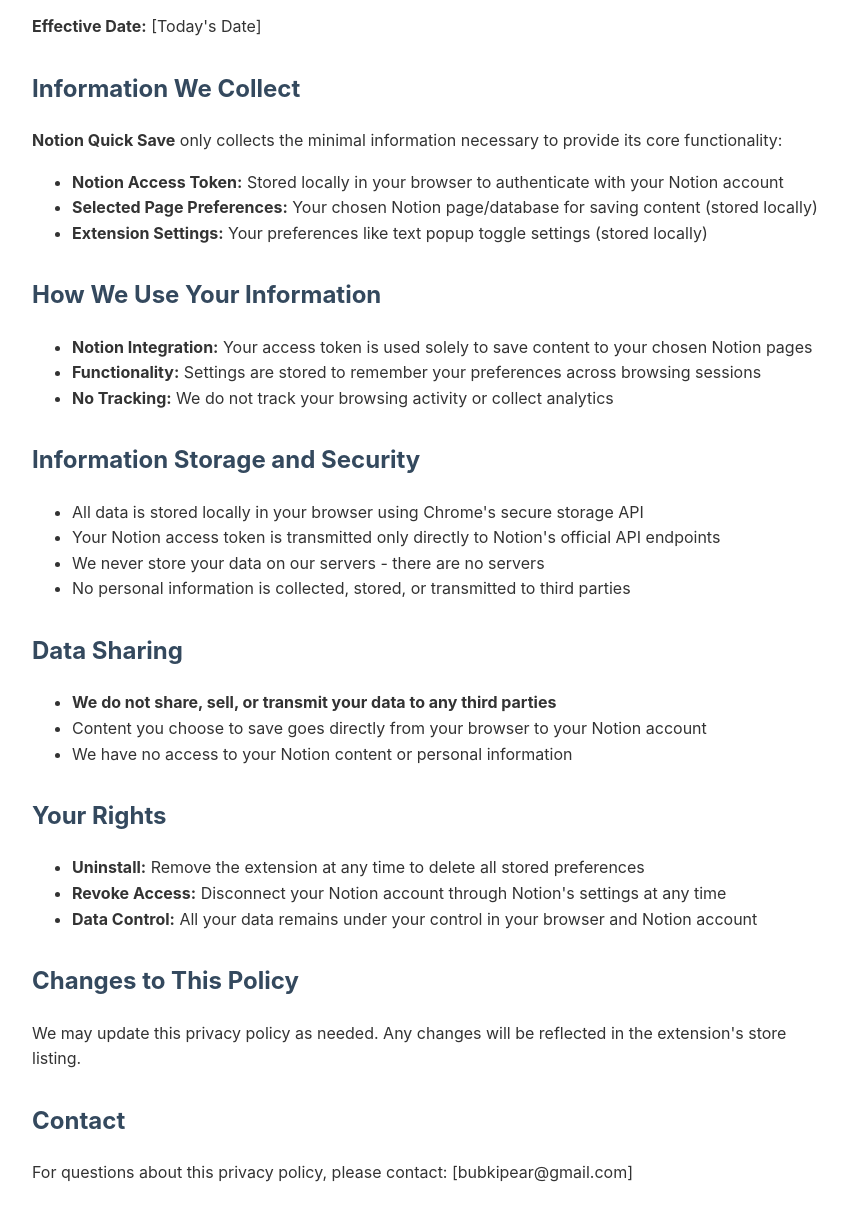
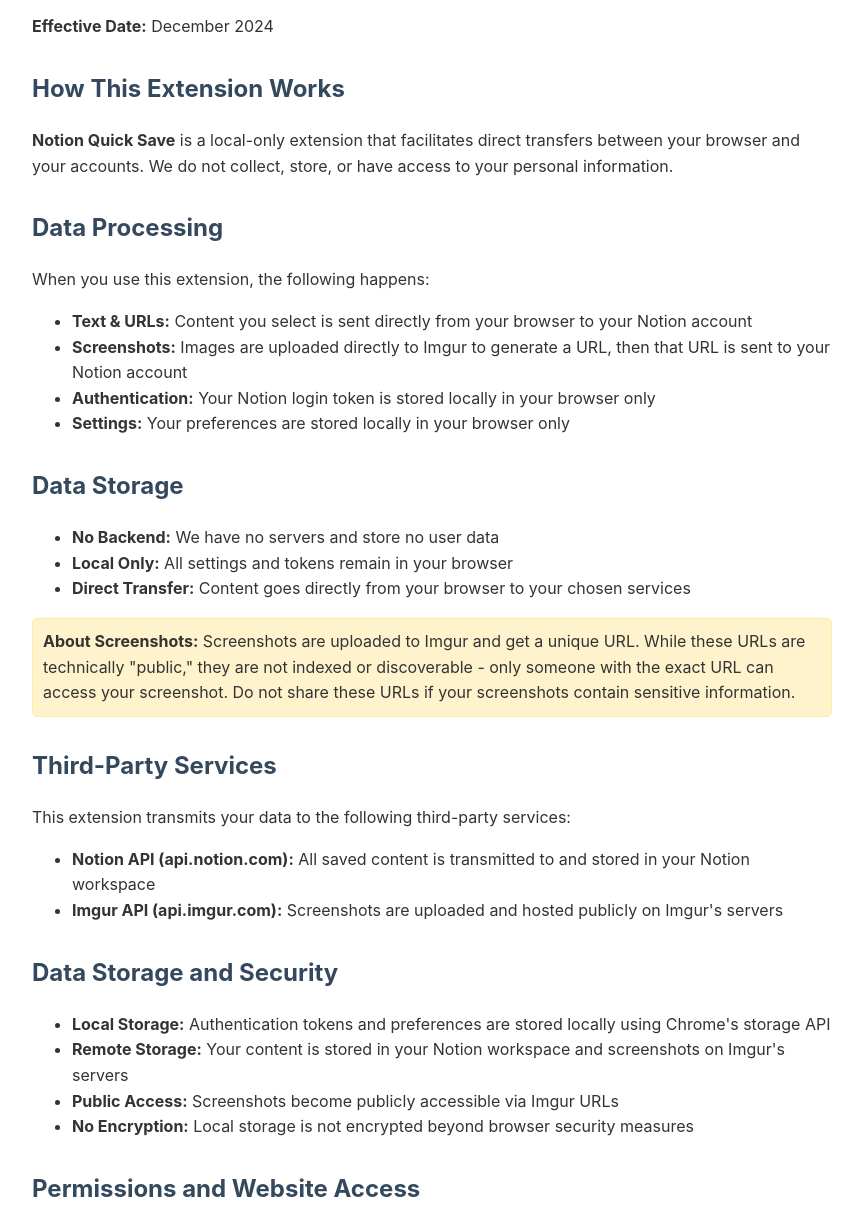
Before and after one commit to bubkipear/notion-quick-save-privacy, a plain HTML site: page index.html in a window 1280 px wide. Shown: the part 120-1331 px from the top of the page, without its empty margins (208-1071 px from the left). Drawn offline with Linux system fonts and the light colour scheme.

Commit message:
Update index.html

```diff
--- a/index.html
+++ b/index.html
@@ -6,8 +6,7 @@
     <title>Notion Quick Save - Privacy Policy</title>
     <style>
         body {
-              font-family: -apple-system, BlinkMacSystemFont, 'Segoe UI',
-  Roboto, sans-serif;
+            font-family: -apple-system, BlinkMacSystemFont, 'Segoe UI', Roboto, sans-serif;
             max-width: 800px;
             margin: 0 auto;
             padding: 40px 20px;
@@ -16,72 +15,94 @@
         }
         h1 { color: #2c3e50; }
         h2 { color: #34495e; margin-top: 30px; }
+        .warning {
+            background: #fff3cd;
+            border: 1px solid #ffeaa7;
+            padding: 10px;
+            border-radius: 5px;
+            margin: 15px 0;
+        }
     </style>
 </head>
 <body>
     <h1>Privacy Policy for Notion Quick Save</h1>
-      <p><strong>Effective Date:</strong> [Today's Date]</p>
+    <p><strong>Effective Date:</strong> December 2024</p>
 
-      <h2>Information We Collect</h2>
-      <p><strong>Notion Quick Save</strong> only collects the minimal
-  information necessary to provide its core functionality:</p>
+    <h2>How This Extension Works</h2>
+    <p><strong>Notion Quick Save</strong> is a local-only extension that facilitates direct transfers between your browser and your accounts. We do not collect, store, or have access to your personal information.</p>
+
+    <h2>Data Processing</h2>
+    <p>When you use this extension, the following happens:</p>
     <ul>
-          <li><strong>Notion Access Token:</strong> Stored locally in your
-  browser to authenticate with your Notion account</li>
-          <li><strong>Selected Page Preferences:</strong> Your chosen Notion
-  page/database for saving content (stored locally)</li>
-          <li><strong>Extension Settings:</strong> Your preferences like text
-  popup toggle settings (stored locally)</li>
+        <li><strong>Text & URLs:</strong> Content you select is sent directly from your browser to your Notion account</li>
+        <li><strong>Screenshots:</strong> Images are uploaded directly to Imgur to generate a URL, then that URL is sent to your Notion account</li>
+        <li><strong>Authentication:</strong> Your Notion login token is stored locally in your browser only</li>
+        <li><strong>Settings:</strong> Your preferences are stored locally in your browser only</li>
     </ul>
 
-      <h2>How We Use Your Information</h2>
+    <h2>Data Storage</h2>
     <ul>
-          <li><strong>Notion Integration:</strong> Your access token is used
-  solely to save content to your chosen Notion pages</li>
-          <li><strong>Functionality:</strong> Settings are stored to remember
-  your preferences across browsing sessions</li>
-          <li><strong>No Tracking:</strong> We do not track your browsing
-  activity or collect analytics</li>
+        <li><strong>No Backend:</strong> We have no servers and store no user data</li>
+        <li><strong>Local Only:</strong> All settings and tokens remain in your browser</li>
+        <li><strong>Direct Transfer:</strong> Content goes directly from your browser to your chosen services</li>
     </ul>
 
-      <h2>Information Storage and Security</h2>
+    <div class="warning">
+        <strong>About Screenshots:</strong> Screenshots are uploaded to Imgur and get a unique URL. While these URLs are technically "public," they are not indexed or discoverable - only someone with the exact URL can access your screenshot. Do not share these URLs if your screenshots contain sensitive information.
+    </div>
+
+    <h2>Third-Party Services</h2>
+    <p>This extension transmits your data to the following third-party services:</p>
     <ul>
-          <li>All data is stored locally in your browser using Chrome's secure
-  storage API</li>
-          <li>Your Notion access token is transmitted only directly to Notion's
-   official API endpoints</li>
-          <li>We never store your data on our servers - there are no
-  servers</li>
-          <li>No personal information is collected, stored, or transmitted to
-  third parties</li>
+        <li><strong>Notion API (api.notion.com):</strong> All saved content is transmitted to and stored in your Notion workspace</li>
+        <li><strong>Imgur API (api.imgur.com):</strong> Screenshots are uploaded and hosted publicly on Imgur's servers</li>
     </ul>
 
-      <h2>Data Sharing</h2>
+    <h2>Data Storage and Security</h2>
     <ul>
-          <li><strong>We do not share, sell, or transmit your data to any third
-   parties</strong></li>
-          <li>Content you choose to save goes directly from your browser to
-  your Notion account</li>
-          <li>We have no access to your Notion content or personal
-  information</li>
+        <li><strong>Local Storage:</strong> Authentication tokens and preferences are stored locally using Chrome's storage API</li>
+        <li><strong>Remote Storage:</strong> Your content is stored in your Notion workspace and screenshots on Imgur's servers</li>
+        <li><strong>Public Access:</strong> Screenshots become publicly accessible via Imgur URLs</li>
+        <li><strong>No Encryption:</strong> Local storage is not encrypted beyond browser security measures</li>
     </ul>
 
-      <h2>Your Rights</h2>
+    <h2>Permissions and Website Access</h2>
+    <p>This extension requires the following permissions:</p>
     <ul>
-          <li><strong>Uninstall:</strong> Remove the extension at any time to
-  delete all stored preferences</li>
-          <li><strong>Revoke Access:</strong> Disconnect your Notion account
-  through Notion's settings at any time</li>
-          <li><strong>Data Control:</strong> All your data remains under your
-  control in your browser and Notion account</li>
+        <li><strong>Access to all websites:</strong> Can read and capture content from any HTTPS website you visit</li>
+        <li><strong>Active tab access:</strong> Reads content from your currently active browser tab</li>
+        <li><strong>Browser storage:</strong> Stores authentication and preference data locally</li>
+        <li><strong>Script injection:</strong> Injects content scripts into web pages for functionality</li>
+        <li><strong>Tab information:</strong> Accesses tab URLs and titles for saving as sources</li>
+    </ul>
+
+    <h2>Your Rights and Controls</h2>
+    <ul>
+        <li><strong>Uninstall:</strong> Remove the extension to delete all locally stored data</li>
+        <li><strong>Revoke Access:</strong> Disconnect your Notion account through your Notion account settings</li>
+        <li><strong>Data Management:</strong> Manage saved content through your Notion workspace</li>
+        <li><strong>Screenshot Control:</strong> You control what screenshots are captured and saved</li>
+    </ul>
+
+    <h2>Data Retention</h2>
+    <ul>
+        <li>Local data is retained until you uninstall the extension</li>
+        <li>Content in Notion is retained according to Notion's data retention policies</li>
+        <li>Screenshots on Imgur are retained according to Imgur's policies</li>
     </ul>
 
     <h2>Changes to This Policy</h2>
-      <p>We may update this privacy policy as needed. Any changes will be
-  reflected in the extension's store listing.</p>
+    <p>We may update this privacy policy as needed. Any changes will be reflected in the extension's store listing and this page.</p>
 
     <h2>Contact</h2>
-      <p>For questions about this privacy policy, please contact:
-  [bubkipear@gmail.com]</p>
+    <p>For questions about this privacy policy, please contact: bubkipear@gmail.com</p>
+
+    <h2>Compliance</h2>
+    <p>This extension processes data in accordance with:</p>
+    <ul>
+        <li>Chrome Web Store Developer Program Policies</li>
+        <li>Notion's Terms of Service and Privacy Policy</li>
+        <li>Imgur's Terms of Service and Privacy Policy</li>
+    </ul>
 </body>
 </html>
```
Lines whose indentation alone changed are shown as unchanged.
